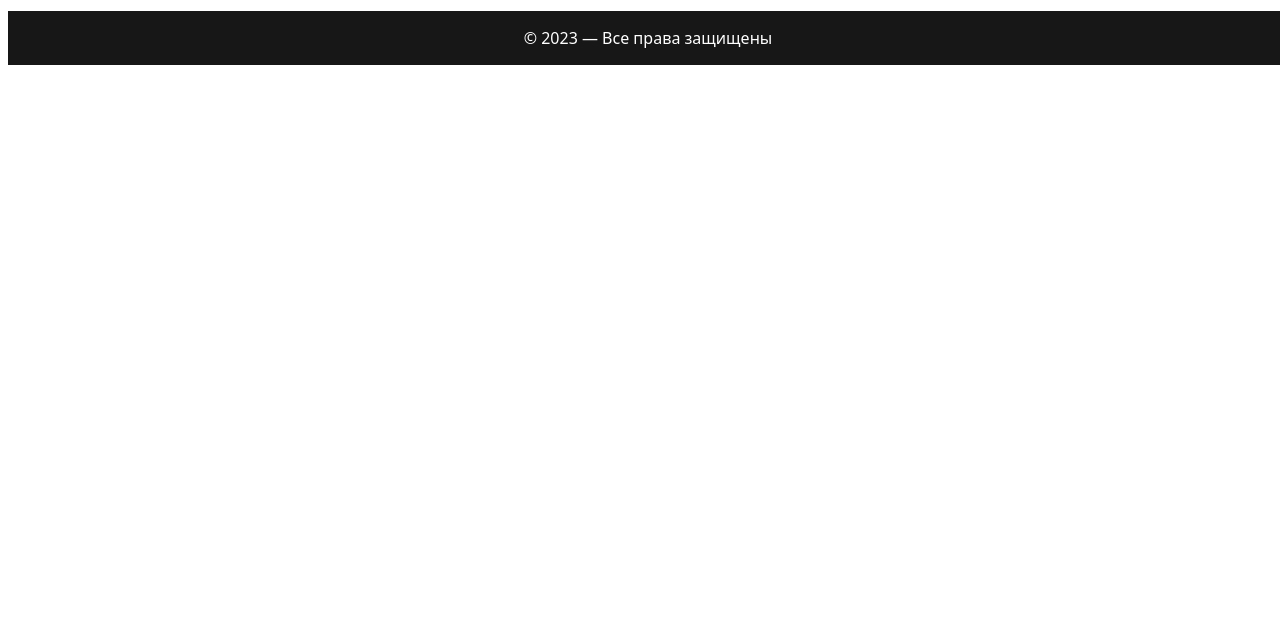
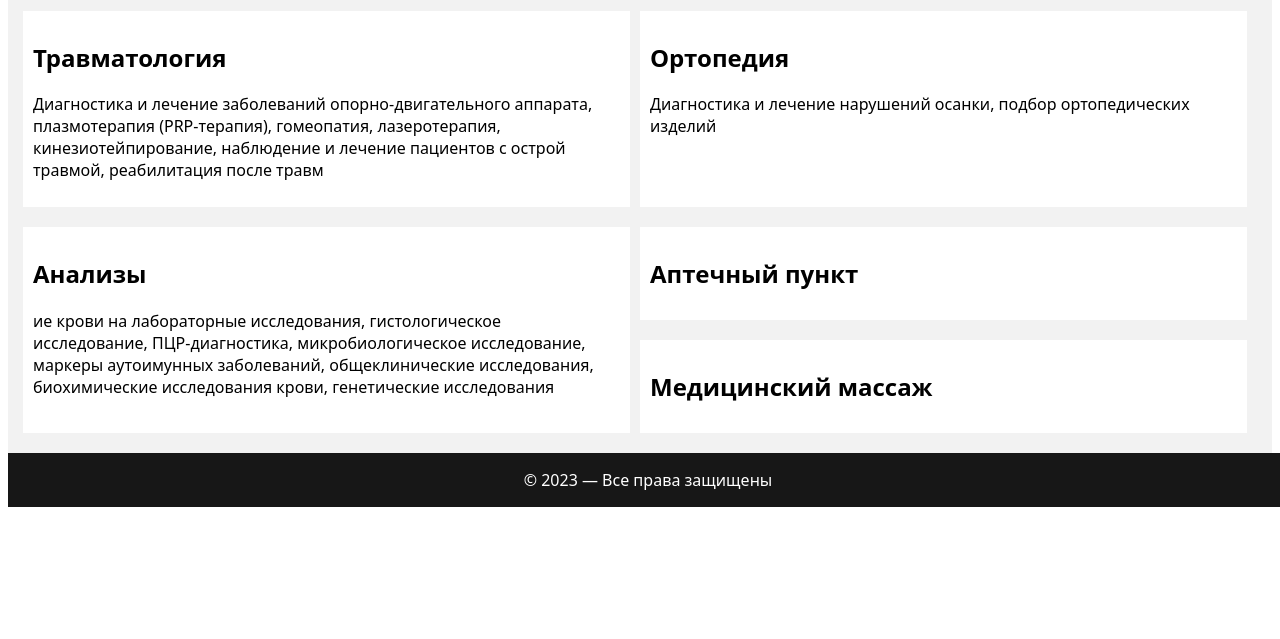
Before and after one commit to damshke/clinic_site, a plain HTML site: page pages/services.html in a window 1280 px wide. Shown: the part 161-800 px from the top of the page. Drawn offline with Linux system fonts and the light colour scheme.

Commit message:
add script for slides and cards in services

```diff
--- a/css/services.css
+++ b/css/services.css
@@ -47,6 +47,31 @@ h1 {
     font-size: 40px;
 }
 
+.cards__container {
+    display: flex;
+    flex-wrap: wrap;
+    /* justify-content: space-between; */
+    margin-right: 15px;
+    margin-left: 15px;
+}
+
+.card {
+    flex: 0 0 calc(50% - 10px);
+    background-color: white;
+    padding: 10px;
+    margin-bottom: 20px;
+    margin-right: 10px;
+    box-sizing: border-box;
+}
+
+.card__section {
+    display: flex;
+    flex-direction: column;
+    width: 50%;
+    height: 49%;
+}
+
+
 /* footer */
 
 footer {
--- a/pages/services.html
+++ b/pages/services.html
@@ -18,7 +18,32 @@
     </header>
     <main>
         <h1>Услуги</h1>
-        <!-- добавить карточки с услугами -->
+        <div class="cards__container">
+            <div class="card">
+                <h2>Травматология</h2>
+                <p>Диагностика и лечение заболеваний опорно-двигательного аппарата, плазмотерапия (PRP-терапия),
+                    гомеопатия, лазеротерапия, кинезиотейпирование, наблюдение и лечение пациентов с острой травмой,
+                    реабилитация после травм</p>
+            </div>
+            <div class="card">
+                <h2>Ортопедия</h2>
+                <p>Диагностика и лечение нарушений осанки, подбор ортопедических изделий</p>
+            </div>
+            <div class="card">
+                <h2>Анализы</h2>
+                <p>ие крови на лабораторные исследования, гистологическое исследование, ПЦР-диагностика,
+                    микробиологическое исследование, маркеры аутоимунных заболеваний, общеклинические исследования,
+                    биохимические исследования крови, генетические исследования</p>
+            </div>
+            <div class="card__section">
+                <div class="card">
+                    <h2>Аптечный пункт</h2>
+                </div>
+                <div class="card">
+                    <h2>Медицинский массаж</h2>
+                </div>
+            </div>
+        </div>
     </main>
 
     <footer>
```
Also changed, not shown: css/main.css (+29 -1 lines), js/mainlogic.js (added, +37 -0 lines), pages/main.html (+34 -2 lines).
